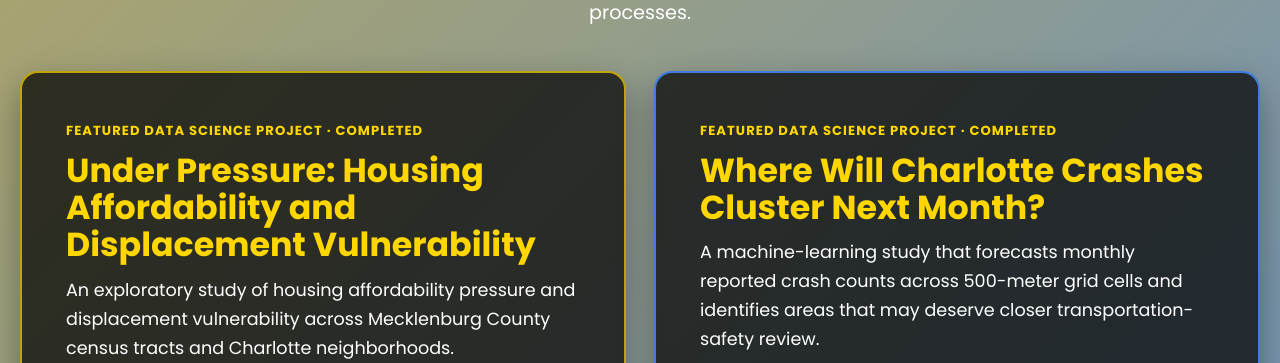
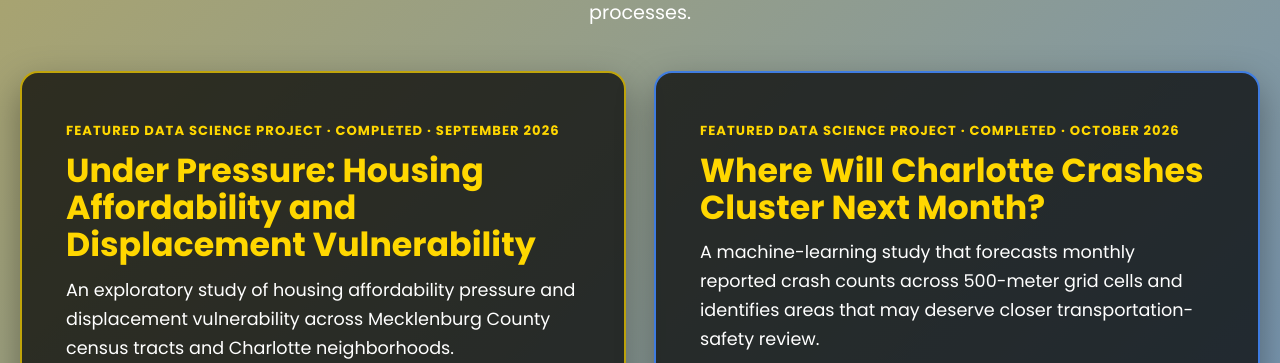
Before and after one commit to Kch56/kyle_portfolio_web, a Flask app: page /current-projects in a window 1280 px wide. Shown: the part 271-634 px from the top of the page. Run offline with Flask 3, Linux system fonts and the light colour scheme; data that the repository does not hold is empty.

Commit message:
Add completion dates to featured projects

```diff
--- a/app.py
+++ b/app.py
@@ -34,6 +34,7 @@ CURRENT_PROJECTS = {
     "charlotte-neighborhood-change": {
         "title": "Under Pressure: Housing Affordability and Displacement Vulnerability",
         "status": "Completed",
+        "date": "September 2026",
         "summary": "An exploratory data science study of housing affordability pressure and displacement vulnerability across Mecklenburg County census tracts and Charlotte neighborhoods.",
         "overview": "This project began with a broad question about displacement risk and gentrification. After reviewing the available data, I narrowed the analysis to outcomes the datasets could support: characteristics associated with rent burden across Mecklenburg County census tracts and a separate description of the City of Charlotte's displacement-vulnerability classification. Keeping those analyses separate prevented the project from treating a constructed vulnerability score as proof that displacement occurred.",
         "original_question": "What housing, demographic, and economic factors are most strongly associated with displacement risk in Charlotte neighborhoods, and to what extent can changes in affordable housing, income, and housing costs identify communities experiencing gentrification?",
@@ -198,6 +199,7 @@ CURRENT_PROJECTS = {
     "charlotte-crash-forecasting": {
         "title": "Where Will Charlotte Crashes Cluster Next Month?",
         "status": "Completed",
+        "date": "October 2026",
         "summary": "A machine-learning study that forecasts monthly reported crash counts across 500-meter Charlotte grid cells and identifies areas that may deserve closer transportation-safety review.",
         "overview": "Reported crashes are not distributed evenly across Charlotte. This project tests whether recent crash history can help identify the small set of areas likely to contain a larger share of next month's reported crashes. Each prediction is a count for one 500-meter grid cell and one calendar month. The cells are then ranked to support closer review. The model does not predict the exact location or time of an individual crash.",
         "question": "Can past crash patterns predict which 500-meter areas of Charlotte will have higher reported crash counts next month, and do separate morning and afternoon forecasts improve the hotspot picture?",
--- a/templates/current_project_detail.html
+++ b/templates/current_project_detail.html
@@ -4,7 +4,7 @@
 <article class="current-project-detail">
   <div class="project-detail-shell">
     <a class="project-detail-back" href="{{ url_for('current_projects') }}">&larr; Back to Current Projects</a>
-    <span class="project-detail-status">{{ project.status }}</span>
+    <span class="project-detail-status">{{ project.status }}{% if project.date %} · {{ project.date }}{% endif %}</span>
     <h1>{{ project.title }}</h1>
     <p class="project-detail-lead">{{ project.summary }}</p>
     {% if project.repository_url %}
--- a/templates/current_projects.html
+++ b/templates/current_projects.html
@@ -10,7 +10,7 @@
   <div class="featured-current-projects-grid">
   <section class="featured-current-project" aria-labelledby="charlotte-displacement-title">
     <div class="featured-current-project-heading">
-      <span class="featured-project-label">Featured Data Science Project · Completed</span>
+      <span class="featured-project-label">Featured Data Science Project · Completed · September 2026</span>
       <h2 id="charlotte-displacement-title">Under Pressure: Housing Affordability and Displacement Vulnerability</h2>
       <p class="featured-project-intro">An exploratory study of housing affordability pressure and displacement vulnerability across Mecklenburg County census tracts and Charlotte neighborhoods.</p>
     </div>
@@ -52,7 +52,7 @@
 
   <section class="featured-current-project crash-forecast-project" aria-labelledby="charlotte-crash-title">
     <div class="featured-current-project-heading">
-      <span class="featured-project-label">Featured Data Science Project · Completed</span>
+      <span class="featured-project-label">Featured Data Science Project · Completed · October 2026</span>
       <h2 id="charlotte-crash-title">Where Will Charlotte Crashes Cluster Next Month?</h2>
       <p class="featured-project-intro">A machine-learning study that forecasts monthly reported crash counts across 500-meter grid cells and identifies areas that may deserve closer transportation-safety review.</p>
     </div>
```
